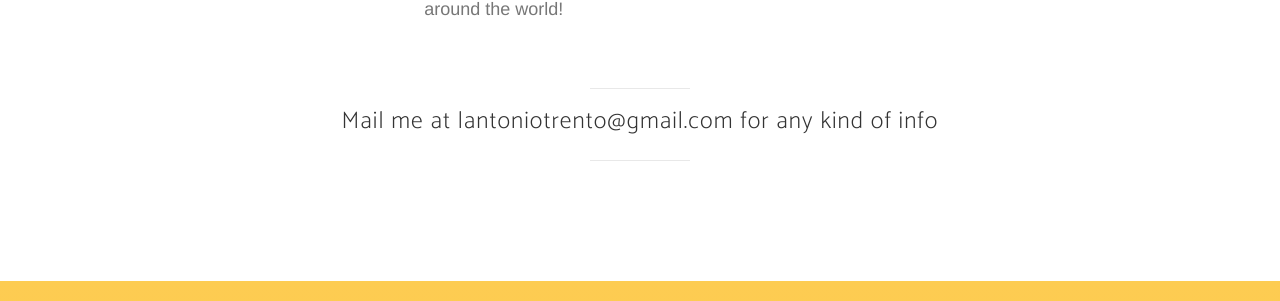
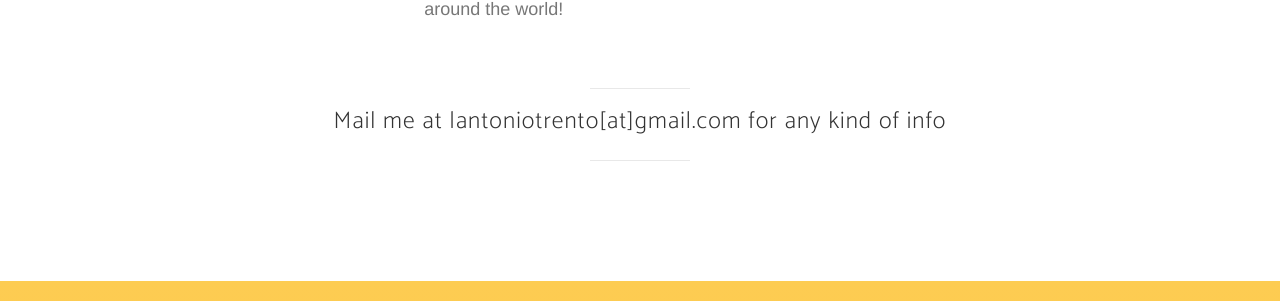
Before and after one commit to jekynewage/jekynewage.github.io, a Jekyll site: the page built from funds.html, in a window 1280 px wide and 900 px high, scrolled down 1962 px. Shown: the part 158-459 px from the top of the window. Built offline with Jekyll 4.4.1, drawn with Linux system fonts in a browser that asks for light colours; nearby versions of some CDN libraries; some web fonts are replaced.

```diff
--- a/_includes/feature-funds.html
+++ b/_includes/feature-funds.html
@@ -45,7 +45,7 @@
             <div class="col-lg-12 text-center">
                 <br />
                 <hr class="primary">
-                <h3>Mail me at lantoniotrento@gmail.com for any kind of info</h3>
+                <h3>Mail me at lantoniotrento[at]gmail.com for any kind of info</h3>
                 <hr class="primary">
                 <br />
             </div>
```
